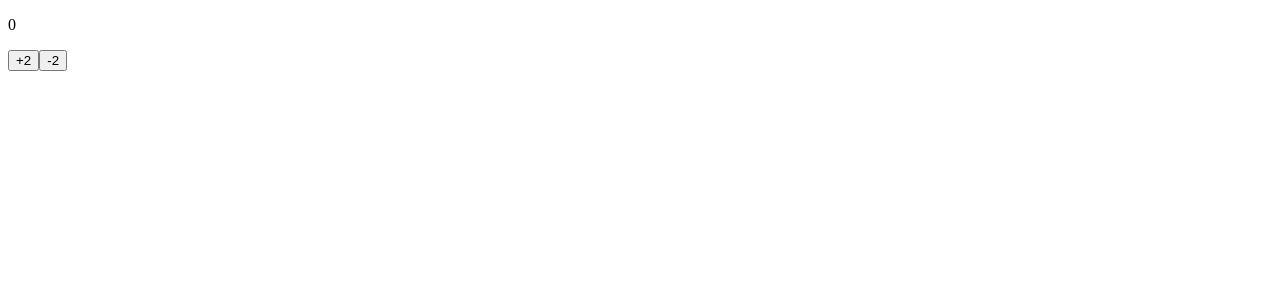
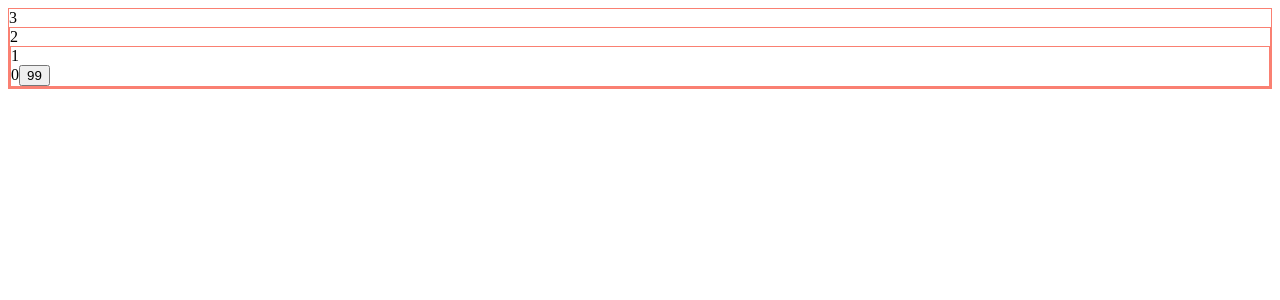
Before and after one commit to quietdw/react-tutorials, a React (Create React App) app: page / in a window 1280 px wide. Shown: the top 300 px of the page. Built offline with nearby package versions, Linux system fonts and the light colour scheme.

Commit message:
context Provider 和Consumer

```diff
--- /dev/null
+++ b/src/ContextTest.js
@@ -0,0 +1,51 @@
+import React from "react"
+import "./contextTest.css"
+
+const nContext = React.createContext(100)
+
+function Button0(props) {
+  return (
+    <div>
+      0<button>{props.n}</button>
+    </div>
+  )
+}
+
+function Button1() {
+  return (
+    <div className="bordered">
+      <div>1</div>
+      <nContext.Consumer>{n => <Button0 n={n} />}</nContext.Consumer>
+    </div>
+  )
+}
+
+function Button2() {
+  return (
+    <div className="bordered">
+      2<Button1 />
+    </div>
+  )
+}
+
+function Button3() {
+  return (
+    <div className="bordered">
+      3<Button2 />
+    </div>
+  )
+}
+
+class ContextTest extends React.Component {
+  render() {
+    return (
+      <div>
+        <nContext.Provider value={99}>
+          <Button3 />
+        </nContext.Provider>
+      </div>
+    )
+  }
+}
+
+export default ContextTest
--- /dev/null
+++ b/src/contextTest.css
@@ -0,0 +1,3 @@
+.bordered {
+  border: salmon solid 1px;
+}
--- a/src/index.js
+++ b/src/index.js
@@ -1,27 +1,5 @@
 import React from "react"
 import ReactDOM from "react-dom" // 虚拟Dom
-import ReactReduxTest from "./ReactReduxTest.js"
-import { createStore } from "redux"
-import { Provider } from "react-redux"
+import ContextTest from "./ContextTest.js"
 
-function counter(state, action) {
-  state = state || { number: 0 }
-
-  switch (action.type) {
-    case "INCREMENT":
-      return { number: state.number + action.payload } // 2. 根据操作生成新的state
-    case "DECREMENT":
-      return { number: state.number - action.payload }
-    default:
-      return { number: state.number }
-  }
-}
-
-let store = createStore(counter)
-
-ReactDOM.render(
-  <Provider store={store}>
-    <ReactReduxTest />
-  </Provider>,
-  document.getElementById("root")
-)
+ReactDOM.render(<ContextTest />, document.getElementById("root"))
```
